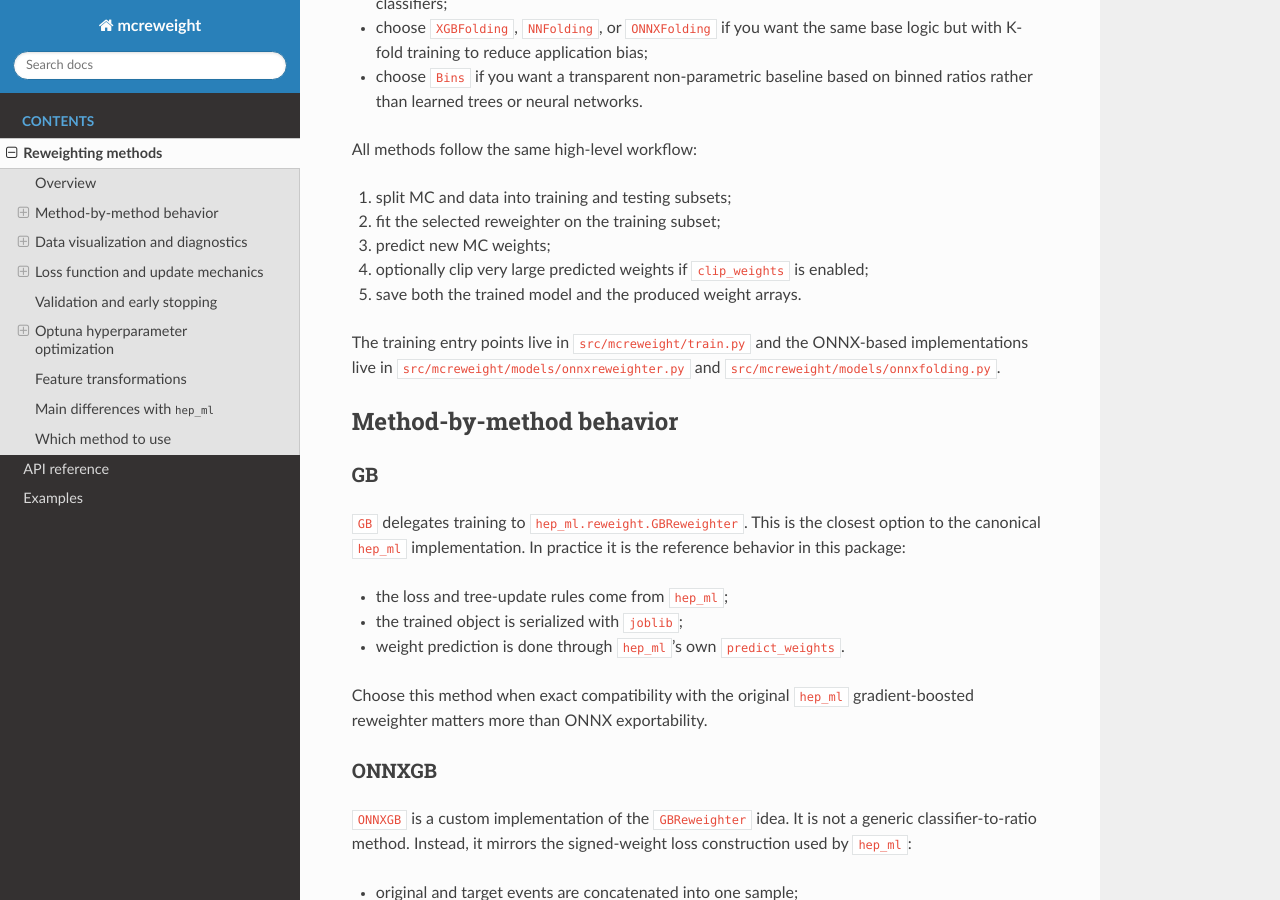
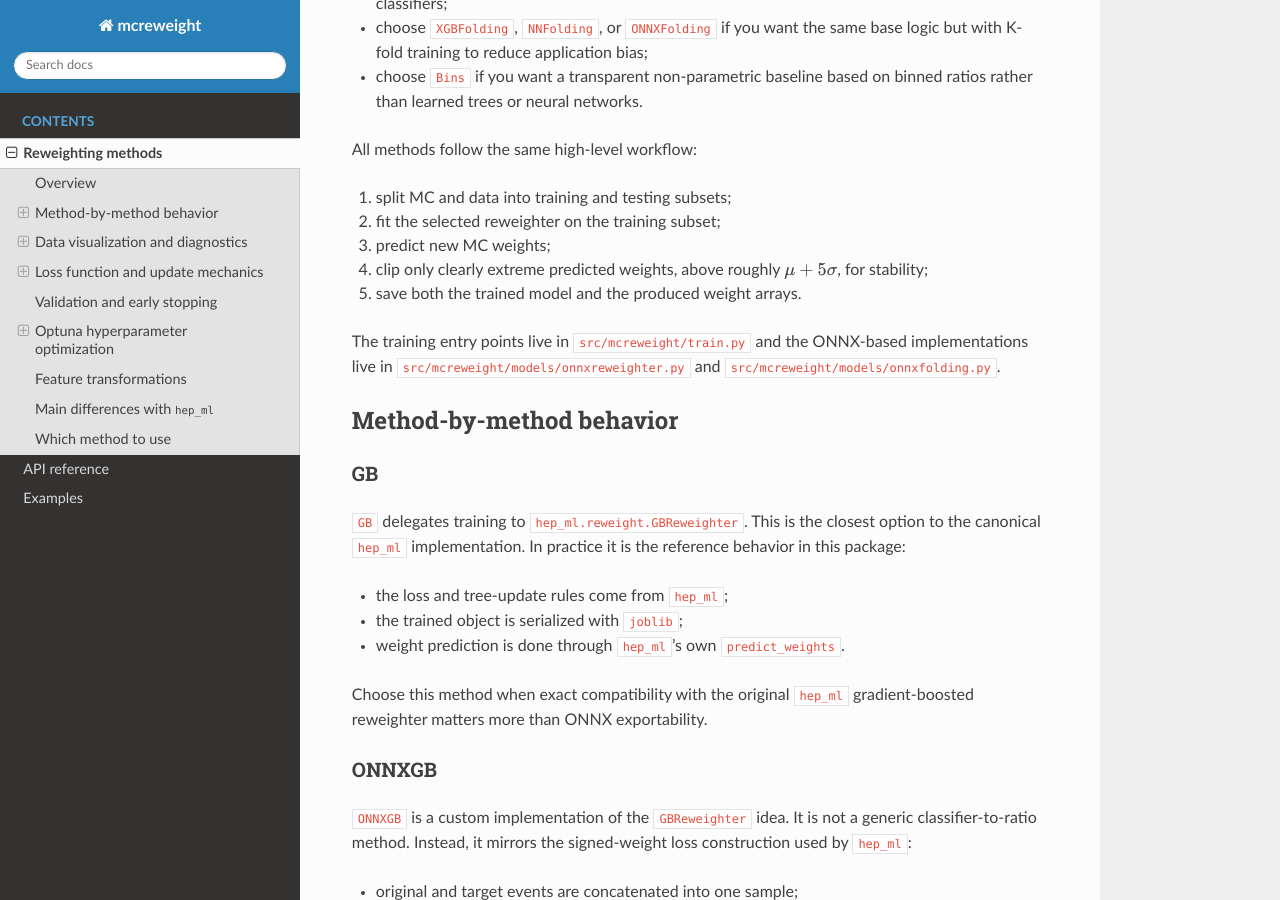
Before and after one commit to tfulghes7/mcreweight, a Sphinx documentation site: the page built from docs/methods.rst, in a window 1280 px wide and 900 px high, scrolled down 974 px. Built offline with Sphinx 7.4.7 and the Read the Docs theme 3.1.0, drawn with Linux system fonts in a browser that asks for light colours.

Commit message:
Update weight clipping strategy

```diff
--- a/docs/examples.rst
+++ b/docs/examples.rst
@@ -78,7 +78,6 @@ and these monitoring variables:
 The config also enables:
 
 - ``transform: yeo-johnson``
-- ``clip_weights: true``
 - ``n_trials: 5``
 - ``shap: true``
 
--- a/docs/methods.rst
+++ b/docs/methods.rst
@@ -53,7 +53,8 @@ All methods follow the same high-level workflow:
 1. split MC and data into training and testing subsets;
 2. fit the selected reweighter on the training subset;
 3. predict new MC weights;
-4. optionally clip very large predicted weights if ``clip_weights`` is enabled;
+4. clip only clearly extreme predicted weights, above roughly
+   :math:`\mu + 5\sigma`, for stability;
 5. save both the trained model and the produced weight arrays.
 
 The training entry points live in ``src/mcreweight/train.py`` and the ONNX-based
@@ -269,8 +270,7 @@ The one-dimensional histogram outputs are the most direct validation plots.
   plots. Large pull structures here indicate the differences that the
   reweighter is expected to learn.
 
-``input_features_training_transformed.png`` and
-``input_features_testing_transformed.png``
+``input_features_training_transformed.png`` and ``input_features_testing_transformed.png``
   These show the same variables after the optional preprocessing transform
   (for example ``yeo-johnson`` or ``quantile``). They are useful to verify what
   representation the ONNX-capable methods actually see during training.
```
Also changed, not shown: README.md (+6 -11 lines), 5 other files.
